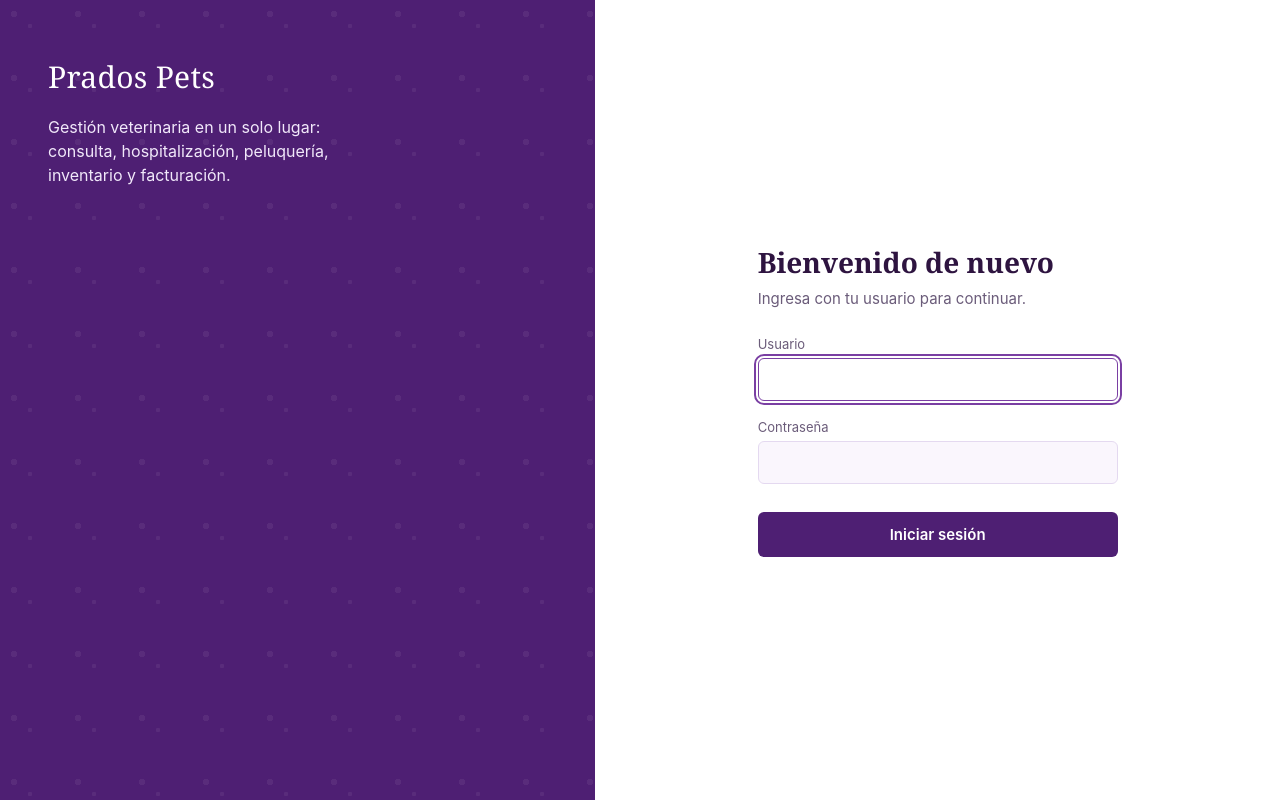
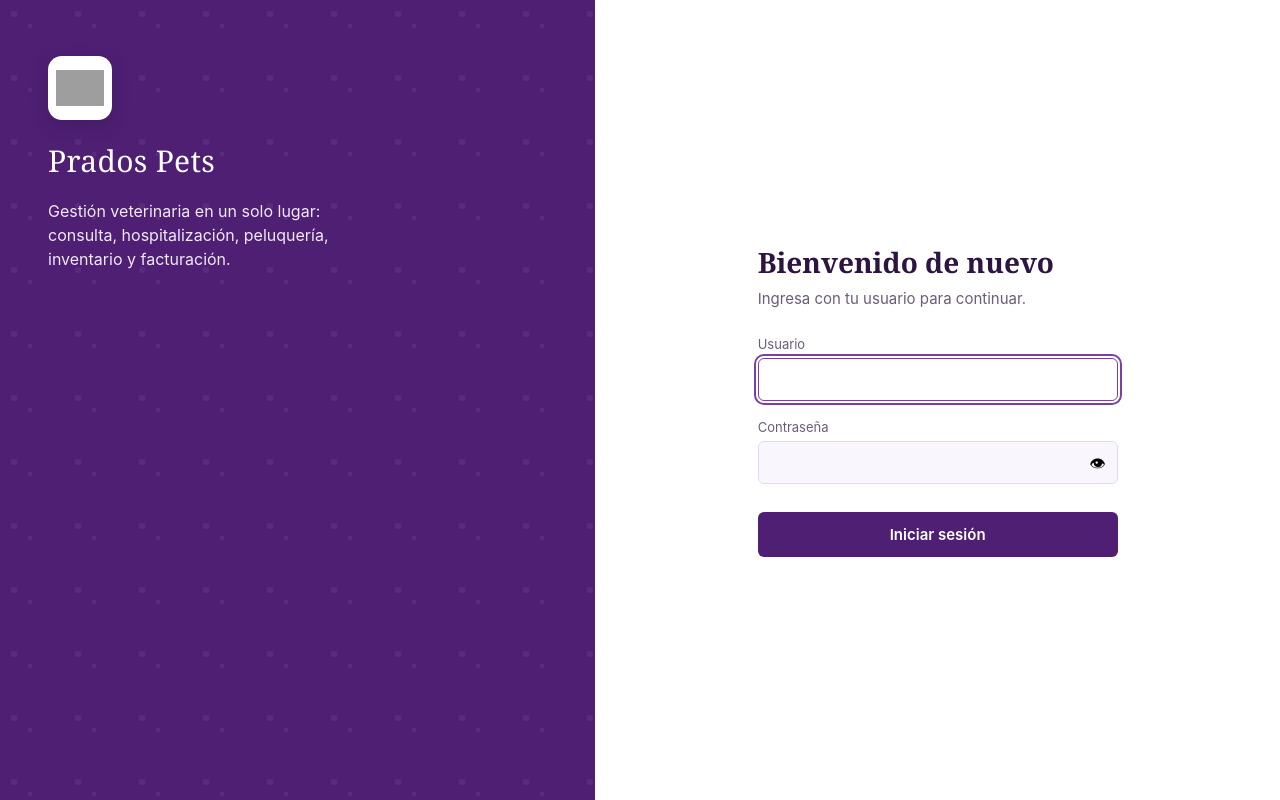
Before and after one commit to Cruz-Fernando/prados-pets, a Django app: page /login/ in a window 1280 px wide. Run offline with Django 5.2, Linux system fonts and the light colour scheme; grey boxes are pictures that could not be loaded.

Commit message:
Implementacion Logo

```diff
--- a/static/css/styles.css
+++ b/static/css/styles.css
@@ -302,3 +302,58 @@ button {
     gap: 10px;
   }
 }
+/* ---------- Logo ---------- */
+
+.auth-brand__logo {
+  width: 64px;
+  height: 64px;
+  background: var(--white);
+  border-radius: 14px;
+  display: flex;
+  align-items: center;
+  justify-content: center;
+  padding: 8px;
+  margin-bottom: 20px;
+  box-shadow: 0 6px 16px rgba(46, 20, 64, 0.25);
+}
+
+.auth-brand__logo img {
+  max-width: 100%;
+  max-height: 100%;
+  object-fit: contain;
+}
+
+/* ---------- Mostrar/ocultar contraseña ---------- */
+
+.auth-form__password-wrap {
+  position: relative;
+  display: flex;
+}
+
+.auth-form__password-wrap input {
+  flex: 1;
+  padding-right: 40px;
+}
+
+.auth-form__toggle-password {
+  position: absolute;
+  right: 8px;
+  top: 50%;
+  transform: translateY(-50%);
+  background: none;
+  border: none;
+  font-size: 16px;
+  padding: 4px;
+  line-height: 1;
+}
+
+/* ---------- Entrada suave del panel de login ---------- */
+
+.auth-form {
+  animation: auth-fade-in 0.5s ease both;
+}
+
+@keyframes auth-fade-in {
+  from { opacity: 0; transform: translateY(8px); }
+  to { opacity: 1; transform: translateY(0); }
+}
--- a/templates/base.html
+++ b/templates/base.html
@@ -4,6 +4,7 @@
   <meta charset="UTF-8">
   <meta name="viewport" content="width=device-width, initial-scale=1.0">
   <title>{% block title %}Prados Pets{% endblock %}</title>
+  <link rel="icon" type="image/png" href="{% static 'img/logo-prados-pets.png' %}">
   <link rel="stylesheet" href="{% static 'css/styles.css' %}">
 </head>
 <body>
--- a/templates/usuarios/login.html
+++ b/templates/usuarios/login.html
@@ -1,9 +1,13 @@
 {% extends "base.html" %}
+{% load static %}
 {% block title %}Iniciar sesión · Prados Pets{% endblock %}
 {% block body %}
 <div class="auth-screen">
   <aside class="auth-brand">
     <div class="auth-brand__inner">
+      <div class="auth-brand__logo">
+        <img src="{% static 'img/logo-prados-pets.png' %}" alt="Logo Prados Pets">
+      </div>
       <span class="auth-brand__mark">Prados Pets</span>
       <p class="auth-brand__tagline">Gestión veterinaria en un solo lugar: consulta, hospitalización, peluquería, inventario y facturación.</p>
     </div>
@@ -16,7 +20,7 @@
       <p class="auth-form__hint">Ingresa con tu usuario para continuar.</p>
 
       {% if form.errors %}
-        <p class="auth-form__error">Usuario o contraseña incorrectos. Intenta de nuevo.</p>
+        <p class="auth-form__error">⚠️ Usuario o contraseña incorrectos. Intenta de nuevo.</p>
       {% endif %}
 
       <form method="post">
@@ -25,7 +29,10 @@
         <input type="text" name="username" id="id_username" autofocus required>
 
         <label for="id_password">Contraseña</label>
-        <input type="password" name="password" id="id_password" required>
+        <div class="auth-form__password-wrap">
+          <input type="password" name="password" id="id_password" required>
+          <button type="button" class="auth-form__toggle-password" aria-label="Mostrar contraseña">👁</button>
+        </div>
 
         <input type="hidden" name="next" value="{{ next }}">
         <button type="submit">Iniciar sesión</button>
@@ -33,4 +40,16 @@
     </div>
   </main>
 </div>
+
+<script>
+  const toggleBtn = document.querySelector('.auth-form__toggle-password');
+  const passwordInput = document.getElementById('id_password');
+  if (toggleBtn && passwordInput) {
+    toggleBtn.addEventListener('click', () => {
+      const isHidden = passwordInput.type === 'password';
+      passwordInput.type = isHidden ? 'text' : 'password';
+      toggleBtn.textContent = isHidden ? '🙈' : '👁';
+    });
+  }
+</script>
 {% endblock %}
```
Also changed, not shown: static/img/Logo_PradosPets.png (added).
